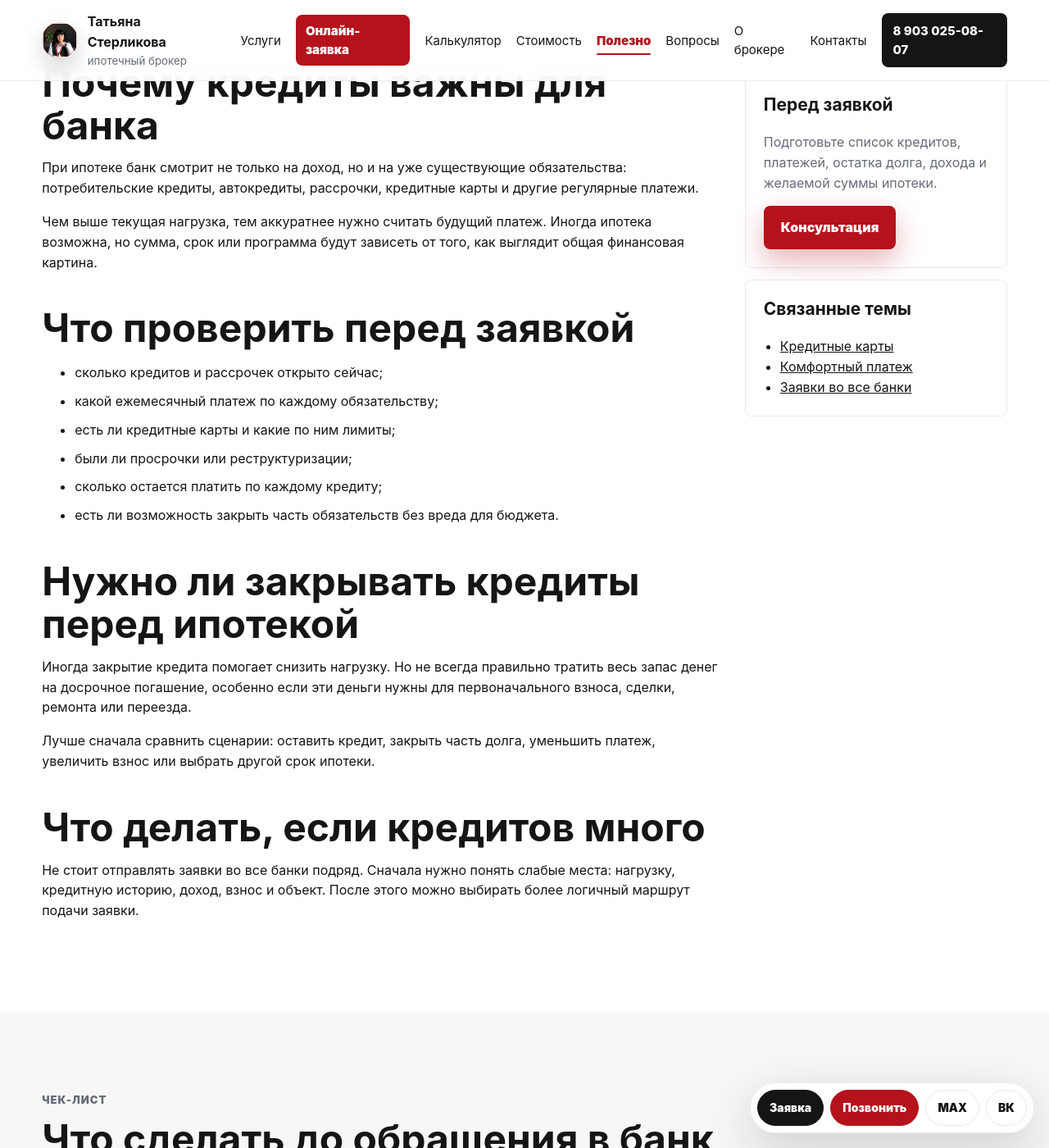
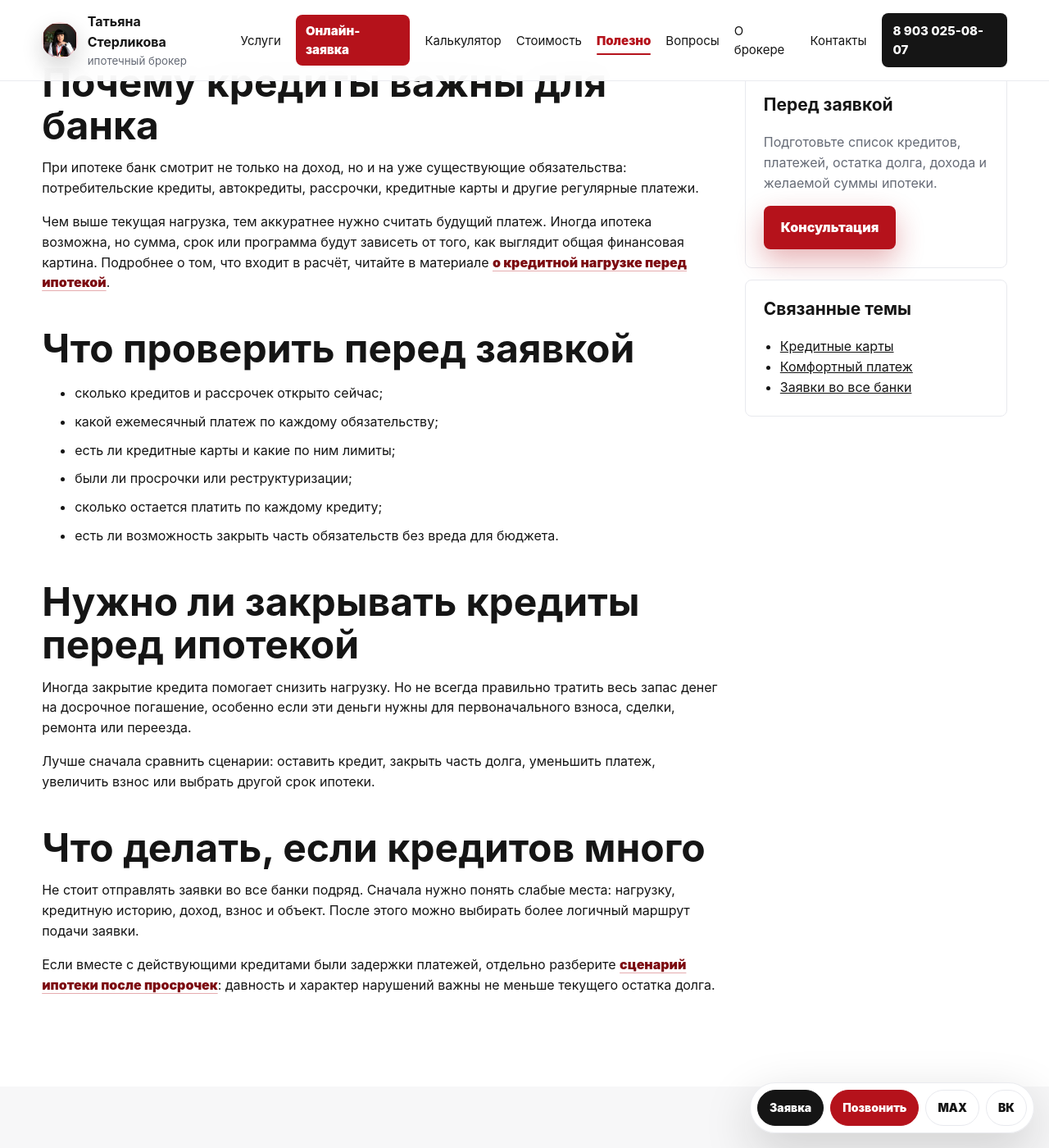
Before and after one commit to deputat36/broker, a Jekyll site: the page built from polezno/deystvuyushchie-kredity-pered-ipotekoy.md, in a window 1280 px wide and 1400 px high, scrolled down 975 px. Shown: the whole window at 82% size. Built offline with Jekyll 4.4.1, drawn with Linux system fonts in a browser that asks for light colours; our own code applies the rules of GitHub Pages for plain Markdown files.

Commit message:
Усилить перелинковку материала о действующих кредитах

```diff
--- a/polezno/deystvuyushchie-kredity-pered-ipotekoy.md
+++ b/polezno/deystvuyushchie-kredity-pered-ipotekoy.md
@@ -22,7 +22,7 @@ schema: '{"@context":"https://schema.org","@type":"Article","headline":"Дейс
   <article class="content-main">
     <h2>Почему кредиты важны для банка</h2>
     <p>При ипотеке банк смотрит не только на доход, но и на уже существующие обязательства: потребительские кредиты, автокредиты, рассрочки, кредитные карты и другие регулярные платежи.</p>
-    <p>Чем выше текущая нагрузка, тем аккуратнее нужно считать будущий платеж. Иногда ипотека возможна, но сумма, срок или программа будут зависеть от того, как выглядит общая финансовая картина.</p>
+    <p>Чем выше текущая нагрузка, тем аккуратнее нужно считать будущий платеж. Иногда ипотека возможна, но сумма, срок или программа будут зависеть от того, как выглядит общая финансовая картина. Подробнее о том, что входит в расчёт, читайте в материале <a class="text-link" href="{{ '/polezno/kreditnaya-nagruzka-pered-ipotekoy/' | relative_url }}">о кредитной нагрузке перед ипотекой</a>.</p>
 
     <h2>Что проверить перед заявкой</h2>
     <ul>
@@ -40,6 +40,7 @@ schema: '{"@context":"https://schema.org","@type":"Article","headline":"Дейс
 
     <h2>Что делать, если кредитов много</h2>
     <p>Не стоит отправлять заявки во все банки подряд. Сначала нужно понять слабые места: нагрузку, кредитную историю, доход, взнос и объект. После этого можно выбирать более логичный маршрут подачи заявки.</p>
+    <p>Если вместе с действующими кредитами были задержки платежей, отдельно разберите <a class="text-link" href="{{ '/polezno/ipoteka-posle-prosrochek/' | relative_url }}">сценарий ипотеки после просрочек</a>: давность и характер нарушений важны не меньше текущего остатка долга.</p>
   </article>
   <aside class="sidebar">
     <div class="seo-panel"><h3>Перед заявкой</h3><p>Подготовьте список кредитов, платежей, остатка долга, дохода и желаемой суммы ипотеки.</p><a class="btn btn-primary" href="{{ '/konsultaciya/' | relative_url }}">Консультация</a></div>
```
